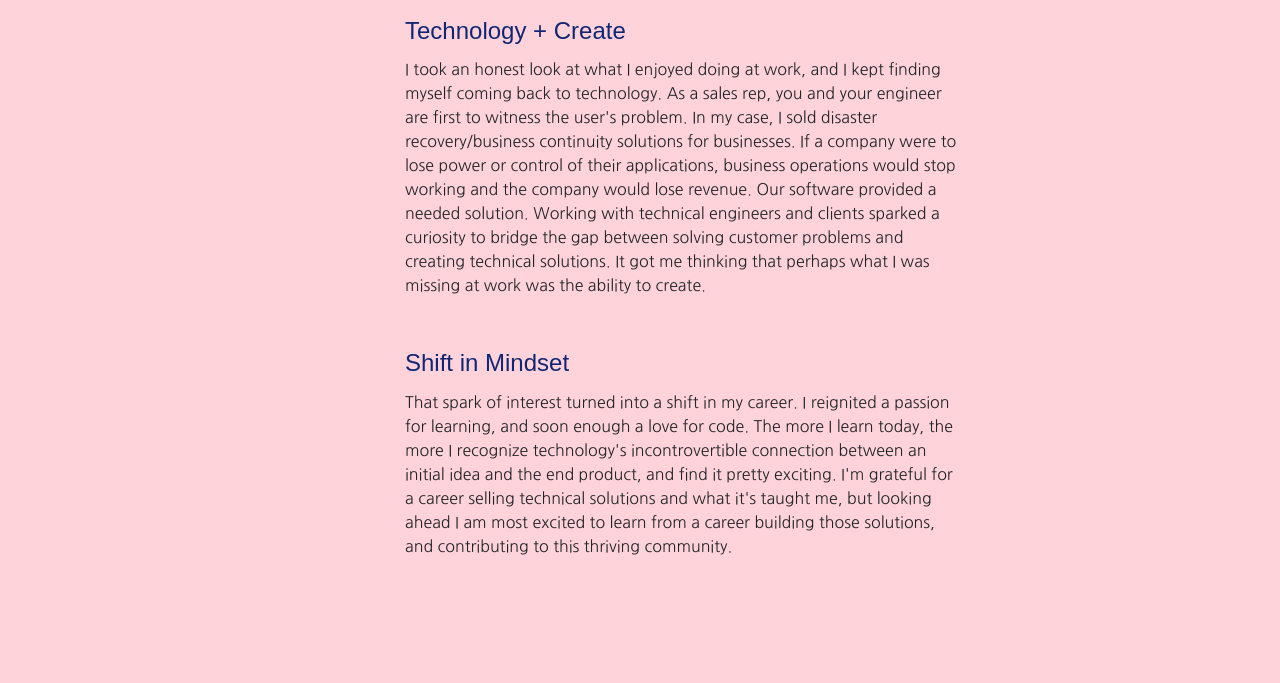
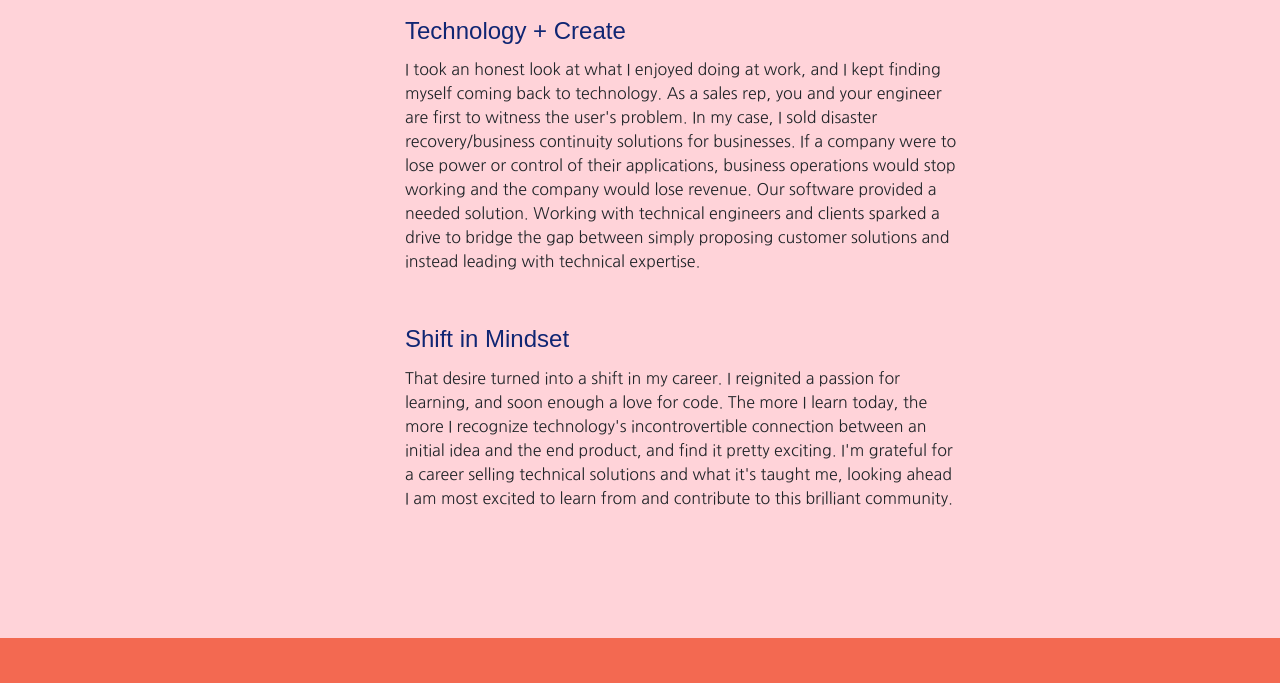
Before and after one commit to kochoa76/portfolio-about, a website: page docs/index.html in a window 1280 px wide. Shown: the part 1877-2560 px from the top of the page. Drawn offline with Linux system fonts and the light colour scheme; a web font is replaced by a local one.

Commit message:
about content update

```diff
--- a/docs/index.html
+++ b/docs/index.html
@@ -51,10 +51,10 @@
                       <p class="pt-1">Growing up I wasn't aware a career in web development existed. My journey to discovering a community of digital creators and thinkers began more recently.  Five years ago I started a career in sales at a tech-startup in Boston. Armed with a business degree, and a fierce determination, I was excited to enter the tech world. It took a few months to adjust to the startup life, but I enjoyed --and still enjoy-- the thrill of taking on new responsibilities, making quick decisions, and constantly learning something new. I relished the hustle, and soon enough I was promoted to a closing sales role. With practice and dedication, I became a top seller in the company.  Although I had been successful, I knew sales wasn't the skill I wanted work on every day of my career, so I began to re-evaluate what I wanted.</p>
 
                       <h4 class="text-dark pt-1">Technology + Create</h4>
-                      <p class="pt-1">I took an honest look at what I enjoyed doing at work, and I kept finding myself coming back to technology. As a sales rep, you and your engineer are first to witness the user's problem. In my case, I sold disaster recovery/business continuity solutions for businesses. If a company were to lose power or control of their applications, business operations would stop working and the company would lose revenue. Our software provided a needed solution.  Working with technical engineers and clients sparked a curiosity to bridge the gap between solving customer problems and creating technical solutions. It got me thinking that perhaps what I was missing at work was the ability to create.   </p>
+                      <p class="pt-1">I took an honest look at what I enjoyed doing at work, and I kept finding myself coming back to technology. As a sales rep, you and your engineer are first to witness the user's problem. In my case, I sold disaster recovery/business continuity solutions for businesses. If a company were to lose power or control of their applications, business operations would stop working and the company would lose revenue. Our software provided a needed solution.  Working with technical engineers and clients sparked a drive to bridge the gap between simply proposing customer solutions and instead leading with technical expertise.   </p>
 
                       <h4 class="text-dark pt-1">Shift in Mindset</h4>
-                      <p class="pt-1">That spark of interest turned into a shift in my career. I reignited a passion for learning, and soon enough a love for code. The more I learn today, the more I recognize technology's incontrovertible connection between an initial idea and the end product, and find it pretty exciting. I'm grateful for a career selling technical solutions and what it's taught me, but looking ahead I am most excited to learn from a career building those solutions, and contributing to this thriving community. </p>
+                      <p class="pt-1">That desire turned into a shift in my career. I reignited a passion for learning, and soon enough a love for code. The more I learn today, the more I recognize technology's incontrovertible connection between an initial idea and the end product, and find it pretty exciting. I'm grateful for a career selling technical solutions and what it's taught me, looking ahead I am most excited to learn from and contribute to this brilliant community. </p>
                     </div>
                 </div>
               </div>
```
